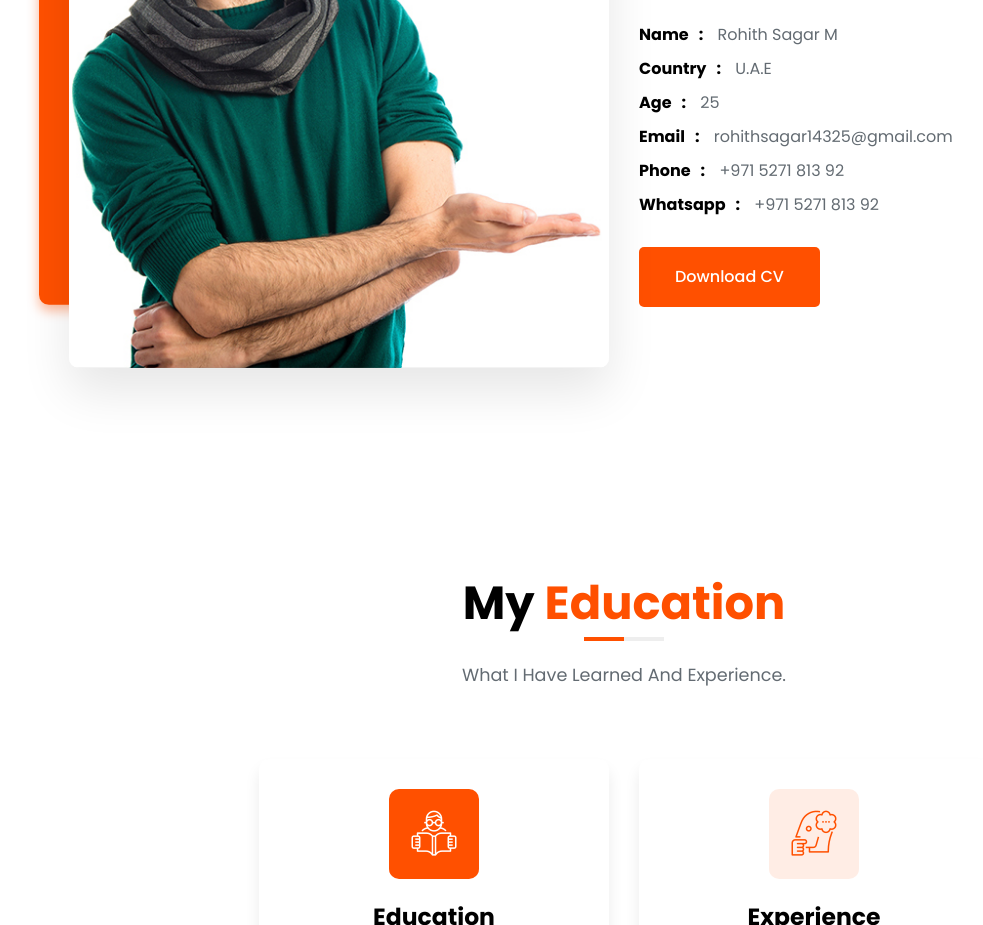
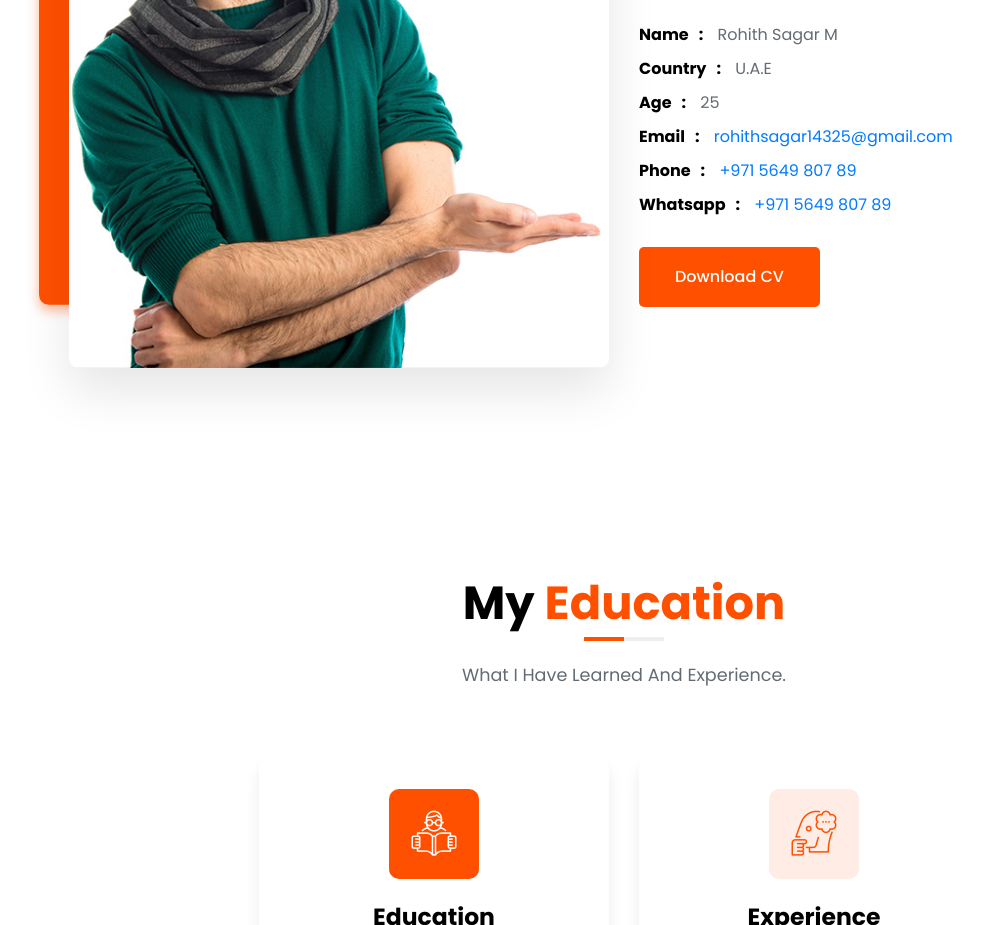
Before and after one commit to sagar143s/rohith-sagar, a plain HTML site: page index.html in a window 1280 px wide. Shown: the part 1160-2085 px from the top of the page, without its empty margins (16-999 px from the left). Drawn offline with Linux system fonts and the light colour scheme.

Commit message:
Update index.html

```diff
--- a/index.html
+++ b/index.html
@@ -139,16 +139,18 @@
                             </li>
                             <li>
                                 <span class="list-item-title">Email</span>
-                                <span class="list-item-value">rohithsagar14325@gmail.com</span>
+                                <span class="list-item-value"><a  href = "mailto: rohithsagar14325@gmail.com">rohithsagar14325@gmail.com</a></span>
+
                             </li>
 
                             <li>
                                 <span class="list-item-title">Phone</span>
-                                <span class="list-item-value">+971 5271 813 92 </span>
+                                <span class="list-item-value"><a href="tel: +971564980789">+971 5649 807 89</a> </span>
                             </li>
                             <li>
                                 <span class="list-item-title">Whatsapp</span>
-                                <span class="list-item-value">+971 5271 813 92 </span>
+                                 <span class="list-item-value"><a href="https://api.whatsapp.com/send?phone=+971564980789&amp;text= Hi Rohith Sagar M ">+971 5649 807 89</a> </span>
+
                             </li>
                         </ul>
 
```
